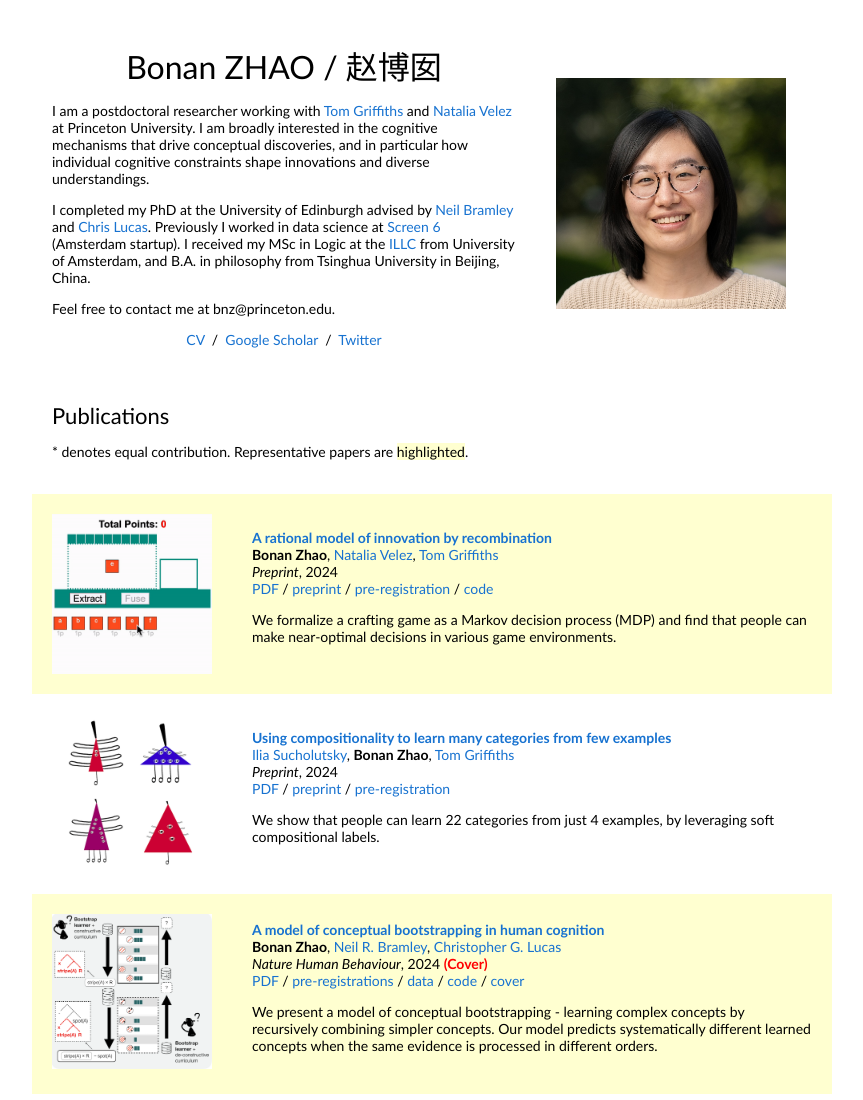
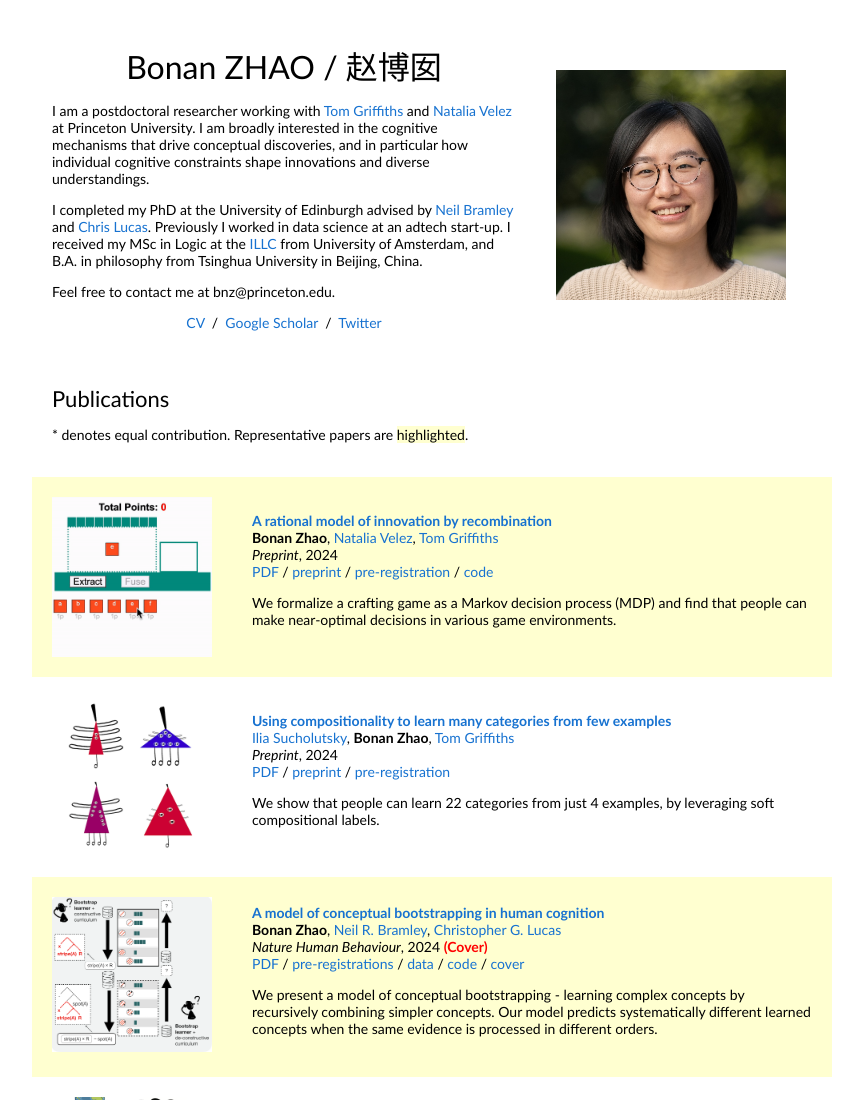
Before and after one commit to zhaobn/zhaobn.github.io, a plain HTML site: page index.html in a window 1280 px wide. Shown: the top 1100 px of the page, without its empty margins (208-1071 px from the left). Drawn offline with Linux system fonts and the light colour scheme.

Commit message:
Remove s6 link

```diff
--- a/index.html
+++ b/index.html
@@ -26,7 +26,7 @@
               </p>
               <p>
                 I completed my PhD at the University of Edinburgh advised by <a href="https://bramleylab.ppls.ed.ac.uk/">Neil Bramley</a> and <a href="https://lucaslab-uoe.github.io">Chris Lucas</a>.
-                Previously I worked in data science at <a href="https://s6.io">Screen 6</a> (Amsterdam startup). I received my MSc in Logic at the <a href="https://www.illc.uva.nl/">ILLC</a> from University of Amsterdam, and B.A. in philosophy from Tsinghua University in Beijing, China.
+                Previously I worked in data science at an adtech start-up. I received my MSc in Logic at the <a href="https://www.illc.uva.nl/">ILLC</a> from University of Amsterdam, and B.A. in philosophy from Tsinghua University in Beijing, China.
               </p>
               <p>Feel free to contact me at bnz@princeton.edu.</p>
               <p style="text-align:center">
```
